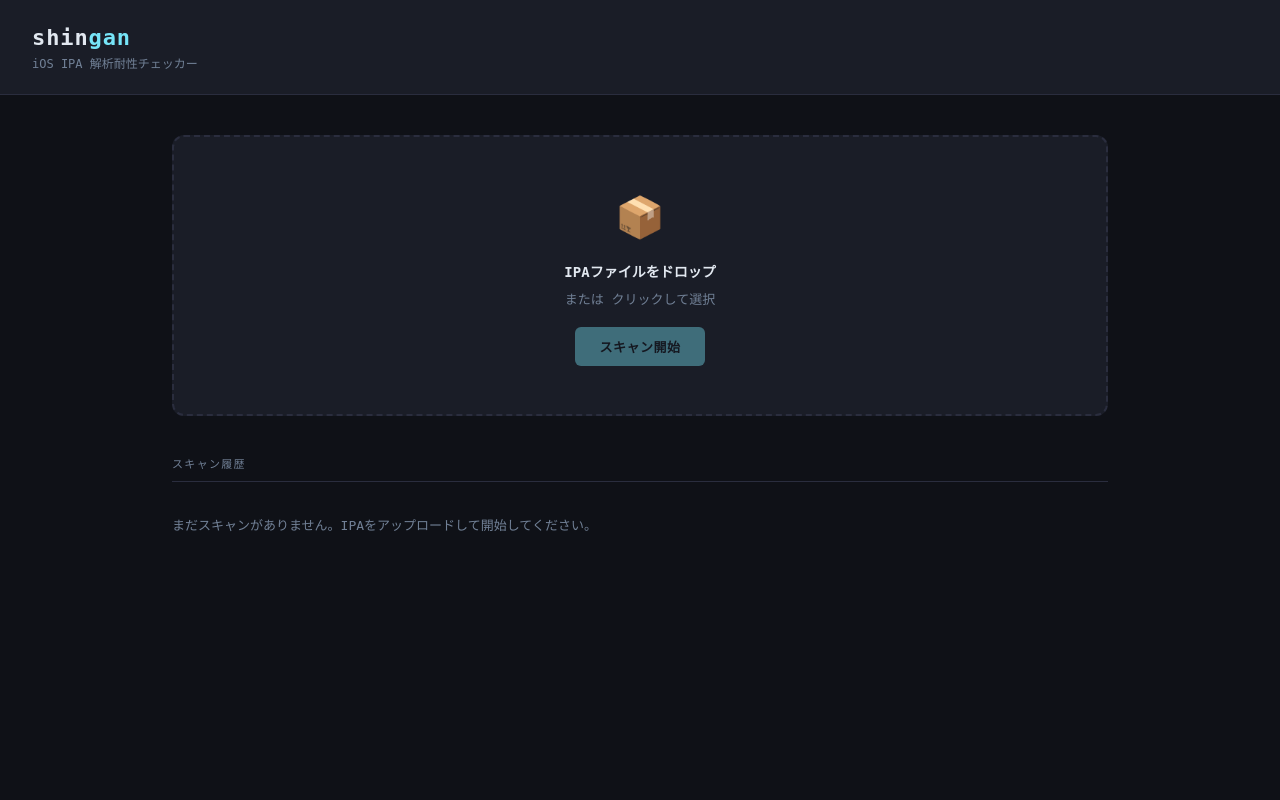
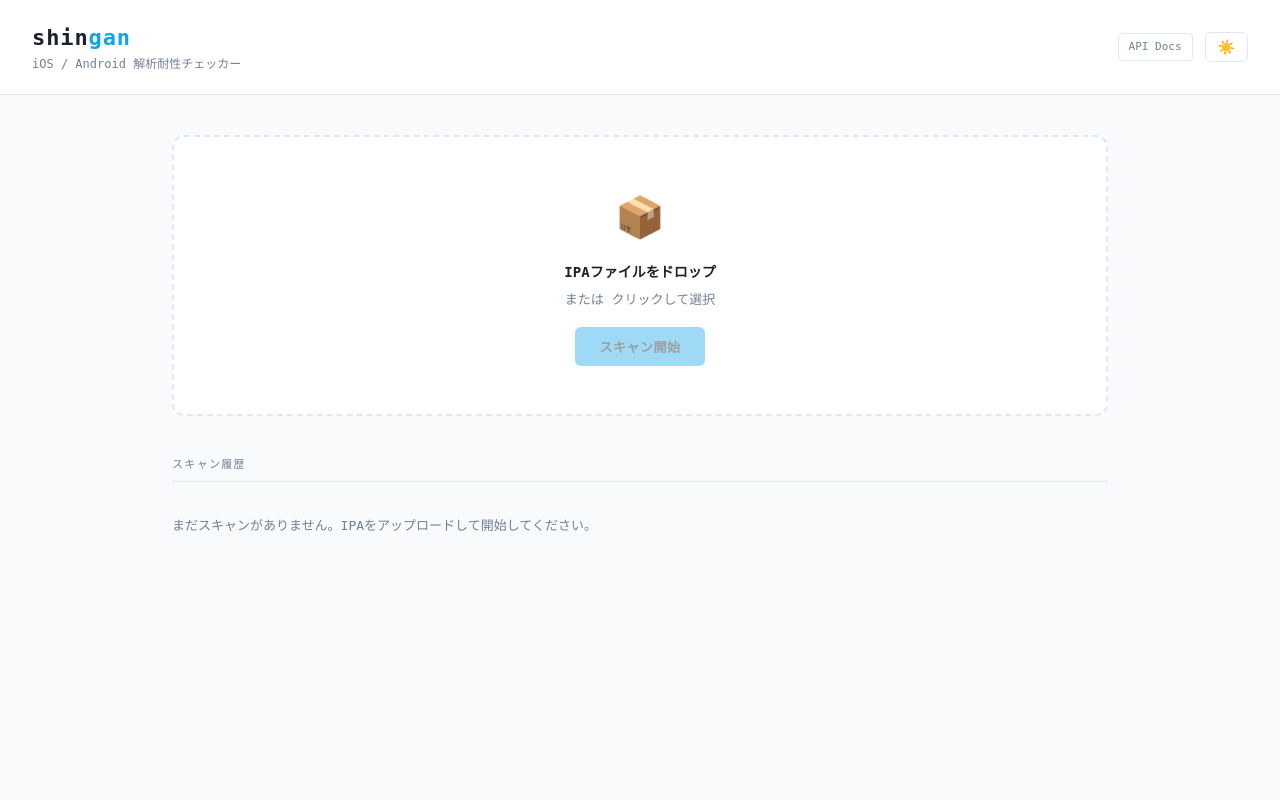
Before and after one commit to ykus4/shingan, a FastAPI app: page / in a window 1280 px wide. Run offline with FastAPI, Linux system fonts and the light colour scheme; data that the repository does not hold is empty.

Commit message:
feat: add light mode theme toggle and print CSS to web UI

```diff
--- a/shingan/web/templates/index.html
+++ b/shingan/web/templates/index.html
@@ -10,6 +10,18 @@
     --text: #e2e8f0; --muted: #718096;
     --accent: #76e4f7; --accent-dim: rgba(118,228,247,0.1);
     --high: #fc8181; --medium: #f6ad55; --low: #68d391; --info: #76e4f7;
+  }
+  [data-theme="light"] {
+    --bg: #f8fafc; --surface: #ffffff; --border: #e2e8f0;
+    --text: #1a202c; --muted: #718096;
+    --accent: #0ea5e9; --accent-dim: rgba(14,165,233,0.1);
+  }
+  @media (prefers-color-scheme: light) {
+    :root:not([data-theme="dark"]) {
+      --bg: #f8fafc; --surface: #ffffff; --border: #e2e8f0;
+      --text: #1a202c; --muted: #718096;
+      --accent: #0ea5e9; --accent-dim: rgba(14,165,233,0.1);
+    }
   }
   * { box-sizing: border-box; margin: 0; padding: 0; }
   body { background: var(--bg); color: var(--text); font-family: 'SF Mono', 'Fira Code', monospace; font-size: 14px; line-height: 1.6; min-height: 100vh; }
@@ -69,7 +81,11 @@
 <header>
   <div>
     <h1>shin<span>gan</span></h1>
-    <div class="tagline">iOS IPA 解析耐性チェッカー</div>
+    <div class="tagline">iOS / Android 解析耐性チェッカー</div>
+  </div>
+  <div style="margin-left:auto;display:flex;align-items:center;gap:12px;">
+    <a href="/docs" style="color:var(--muted);font-size:11px;text-decoration:none;border:1px solid var(--border);border-radius:4px;padding:4px 10px;">API Docs</a>
+    <button id="themeToggle" onclick="toggleTheme()" style="background:none;border:1px solid var(--border);border-radius:6px;padding:6px 12px;cursor:pointer;color:var(--muted);font-size:14px;" title="Toggle light/dark mode">🌙</button>
   </div>
 </header>
 
@@ -167,6 +183,23 @@ async function startScan() {
     scanBtn.disabled = false;
   }
 }
+
+  function toggleTheme() {
+    const current = document.documentElement.dataset.theme;
+    const next = (current === 'light') ? 'dark' : 'light';
+    document.documentElement.dataset.theme = next;
+    localStorage.setItem('shingan-theme', next);
+    document.getElementById('themeToggle').textContent = (next === 'light') ? '☀️' : '🌙';
+  }
+
+  (function () {
+    const saved = localStorage.getItem('shingan-theme');
+    const preferLight = window.matchMedia('(prefers-color-scheme: light)').matches;
+    const theme = saved || (preferLight ? 'light' : 'dark');
+    document.documentElement.dataset.theme = theme;
+    const btn = document.getElementById('themeToggle');
+    if (btn) btn.textContent = (theme === 'light') ? '☀️' : '🌙';
+  })();
 </script>
 </body>
 </html>
```
Also changed, not shown: shingan/web/templates/report.html (+43 -5 lines).
